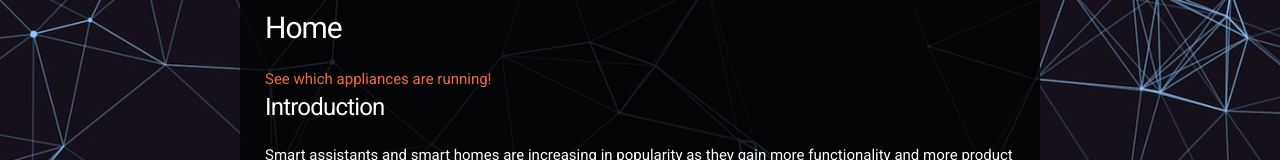
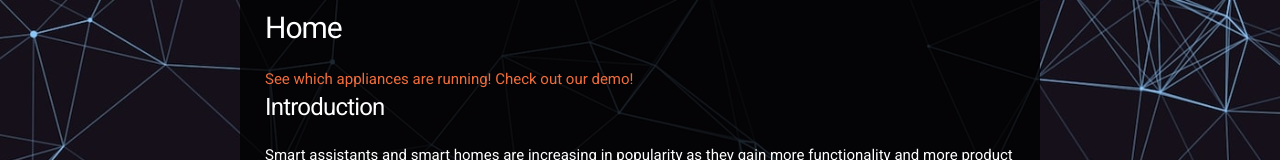
Before and after one commit to dzambani/dzambani.github.io, a plain HTML site: page index.html in a window 1280 px wide. Shown: the part 189-349 px from the top of the page. Drawn offline with nearby package versions, Linux system fonts and the light colour scheme.

Commit message:
added link to demo

```diff
--- a/index.html
+++ b/index.html
@@ -44,6 +44,7 @@
           <div id="home" class="content-region hide">
             <h2>Home</h2>
             <a href="https://3i859s5gi8.execute-api.us-west-1.amazonaws.com/items">See which appliances are running!</a>
+		  <a href="https://youtu.be/WgL5V4ro6xw">Check out our demo!</a>
             <h3>
               Introduction
              </h3>
```
